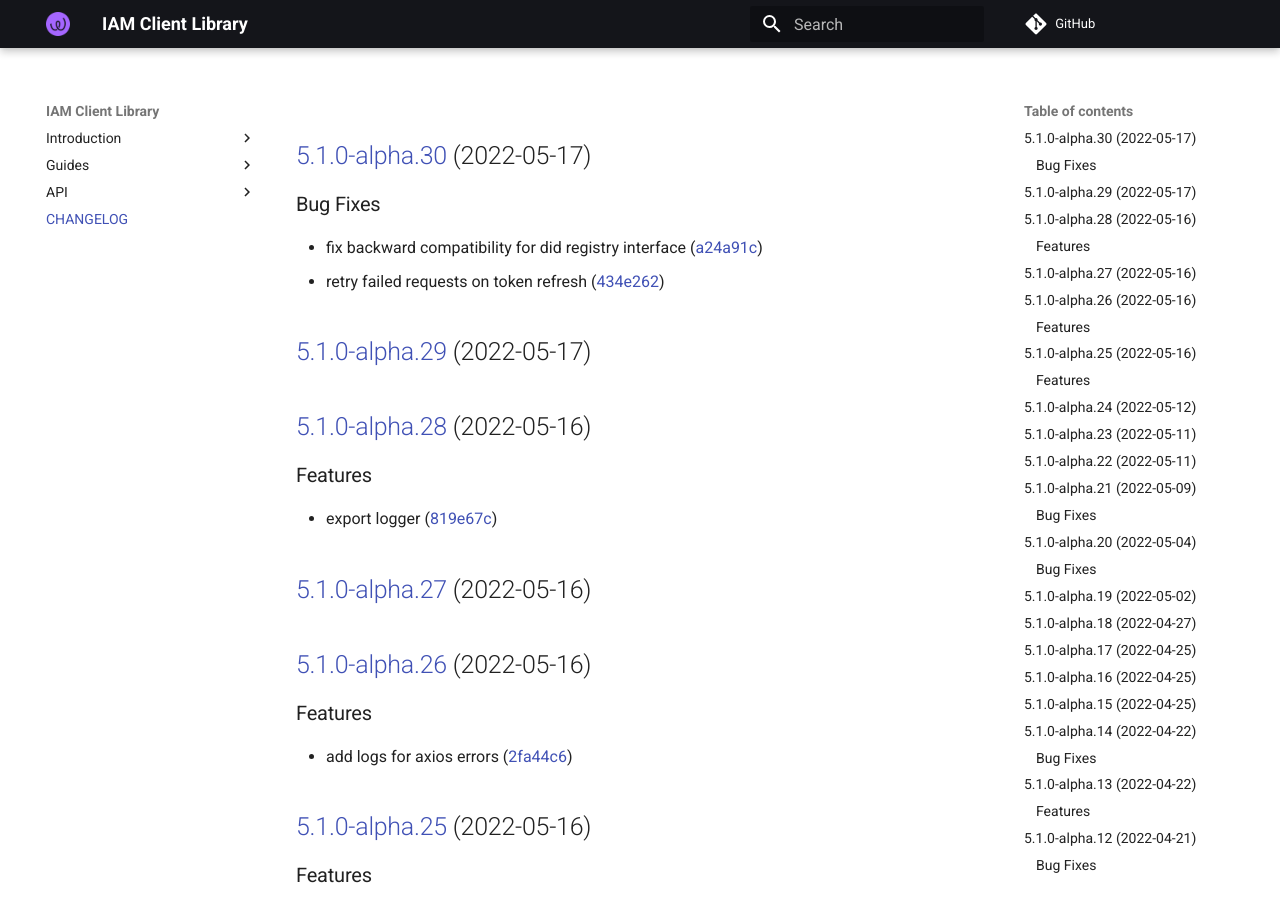
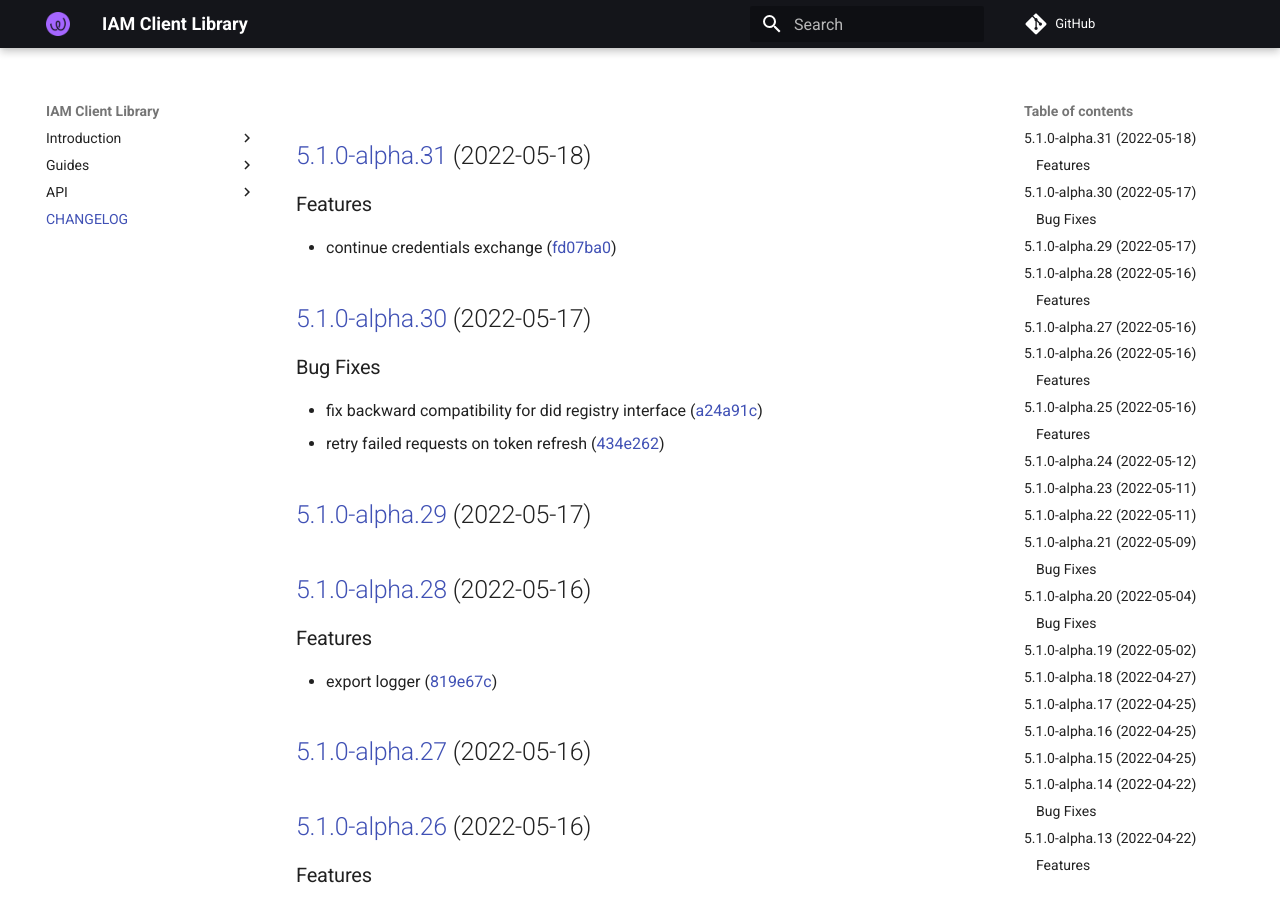
Before and after one commit to energywebfoundation/iam-client-lib, an MkDocs documentation site: the page built from docs/CHANGELOG.md, in a window 1280 px wide and 900 px high. Built offline with MkDocs 1.6.1 and Material for MkDocs 9.7.7, drawn with Linux system fonts in a browser that asks for light colours; comment, search, counter and statistics services are not loaded.

Commit message:
chore(release): 5.1.0-alpha.31 [skip ci]
## [5.1.0-alpha.31](https://github.com/energywebfoundation/iam-client-lib/compare/v5.1.0-alpha.30...v5.1.0-alpha.31) (2022-05-18)

### Features

* continue credentials exchange ([fd07ba0](https://github.com/energywebfoundation/iam-client-lib/commit/fd07ba0a67611b36f4b5e53ed054bf491e9d0375))

```diff
--- a/docs/CHANGELOG.md
+++ b/docs/CHANGELOG.md
@@ -1,3 +1,10 @@
+## [5.1.0-alpha.31](https://github.com/energywebfoundation/iam-client-lib/compare/v5.1.0-alpha.30...v5.1.0-alpha.31) (2022-05-18)
+
+
+### Features
+
+* continue credentials exchange ([fd07ba0](https://github.com/energywebfoundation/iam-client-lib/commit/fd07ba0a67611b36f4b5e53ed054bf491e9d0375))
+
 ## [5.1.0-alpha.30](https://github.com/energywebfoundation/iam-client-lib/compare/v5.1.0-alpha.29...v5.1.0-alpha.30) (2022-05-17)
 
 
--- a/package.json
+++ b/package.json
@@ -1,6 +1,6 @@
 {
   "name": "iam-client-lib",
-  "version": "5.1.0-alpha.30",
+  "version": "5.1.0-alpha.31",
   "description": "Library for Decentralized Identity and Access Management",
   "main": "dist/index.js",
   "module": "dist/index.esm.js",
```
